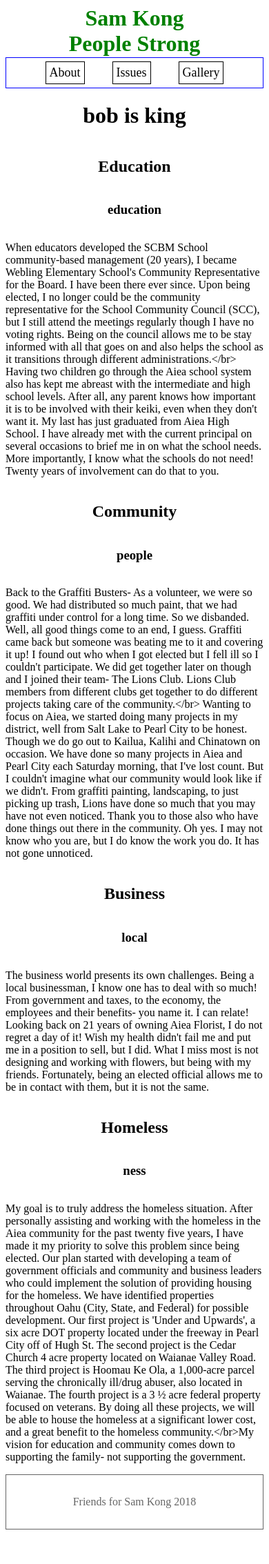
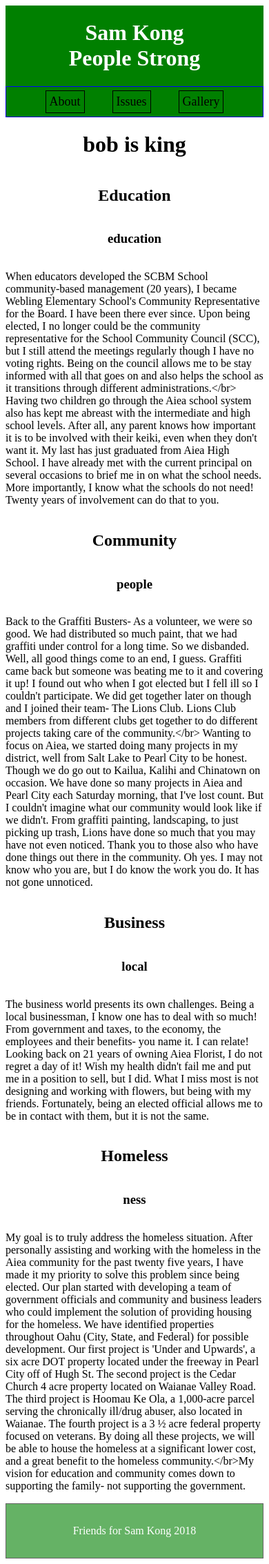
Before and after one commit to bkam03/district33, a Node server app: page /issues in a window 390 px wide. Shown: the whole page at 69% size. Before the commit the page ends 2217 px from the top, so only its background shows below. Run offline with Node 20, Linux system fonts and the light colour scheme; some libraries are stand-ins or nearby versions.

Commit message:
did mobile, desktop view bare bones

```diff
--- a/scss/partials/_footer.scss
+++ b/scss/partials/_footer.scss
@@ -1,6 +1,8 @@
 .footer {
+  background: green;
   text-align: center;
   border: 1px solid black;
   padding: 30px;
   opacity: 0.6;
+  color: white;
 }
--- a/scss/partials/_header.scss
+++ b/scss/partials/_header.scss
@@ -1,5 +1,5 @@
 .header {
-  background: white;
+  background: green;
   display: flex;
   flex-direction: row;
   flex-wrap: wrap;
@@ -7,11 +7,16 @@
 
 #titleBox {
   width: 100%;
-  height: 75px;
-  .title {
+  text-align: center;
+  color: white;
+
+  #title {
+    margin: 5px 0px 0px 0px;
+    font-size: 100px;
+  }
+  #slogan {
+    font-size: 40px;
     margin: 0px 0px 0px 0px;
-    color: green;
-    text-align: center;
   }
 }
 
@@ -20,6 +25,8 @@
   flex-direction: row;
   justify-content: center;
   width: 100%;
+  max-width: 1500px;
+  margin: auto;
 
   border: 1px solid blue;
 
```
Also changed, not shown: public/css/app.css.
